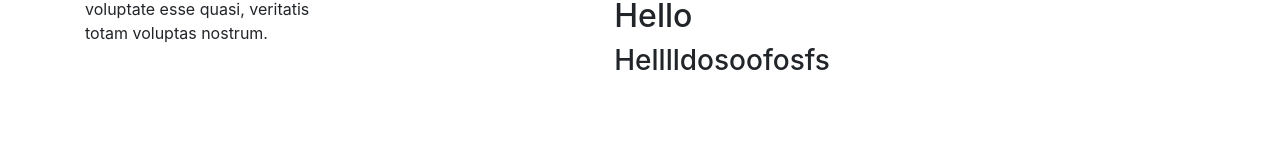
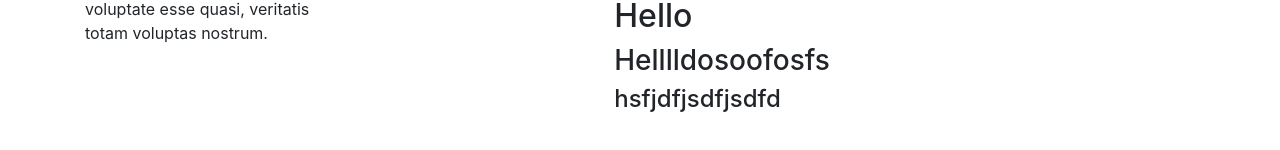
Before and after one commit to kienthan/dacn, a React (Create React App) app in the folder doanchuyennganh/: page / in a window 1280 px wide. Shown: the part 1804-1954 px from the top of the page. Before the commit the page ends 1921 px from the top, so only its background shows below. Built offline with nearby package versions, Linux system fonts and the light colour scheme.

Commit message:
test GIT

```diff
--- a/doanchuyennganh/src/frontend/footer.js
+++ b/doanchuyennganh/src/frontend/footer.js
@@ -69,6 +69,7 @@ export default function Footer(){
                     <i class="fas fa-print mr-3"></i> + 01 234 567 89</p>
                     <h2>Hello</h2>
                     <h3>Helllldosoofosfs</h3>
+                    <h4>hsfjdfjsdfjsdfd</h4>
                 </li>
                 </ul>
 
```
